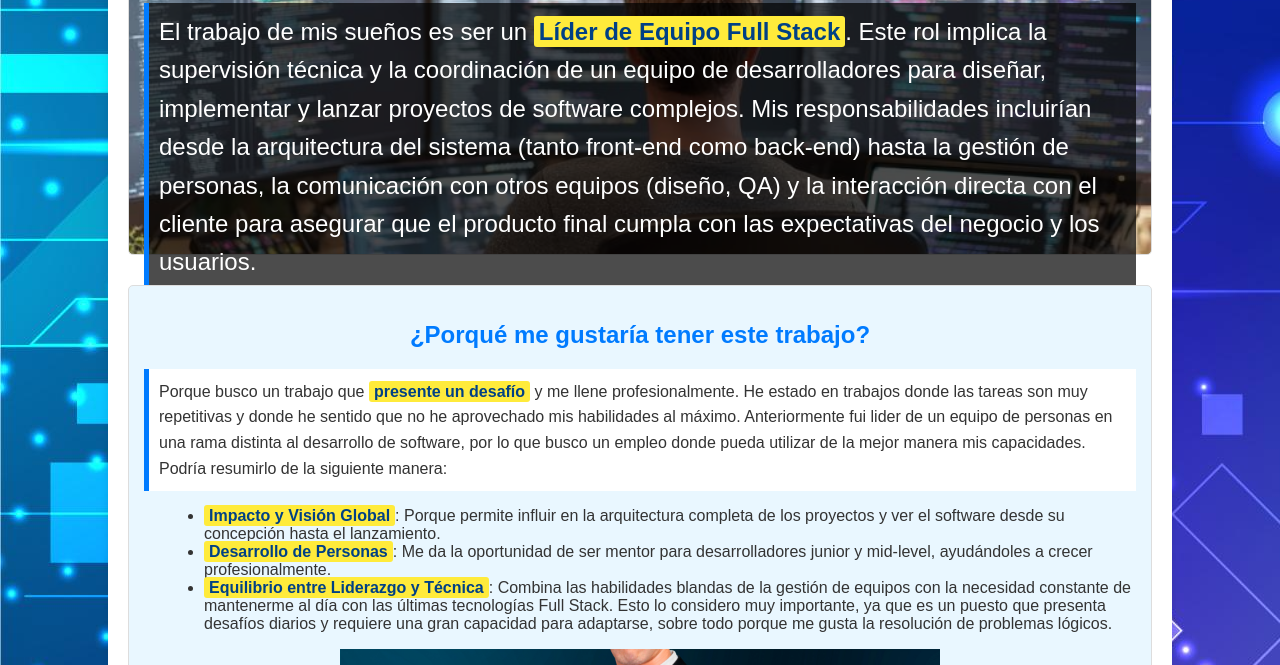
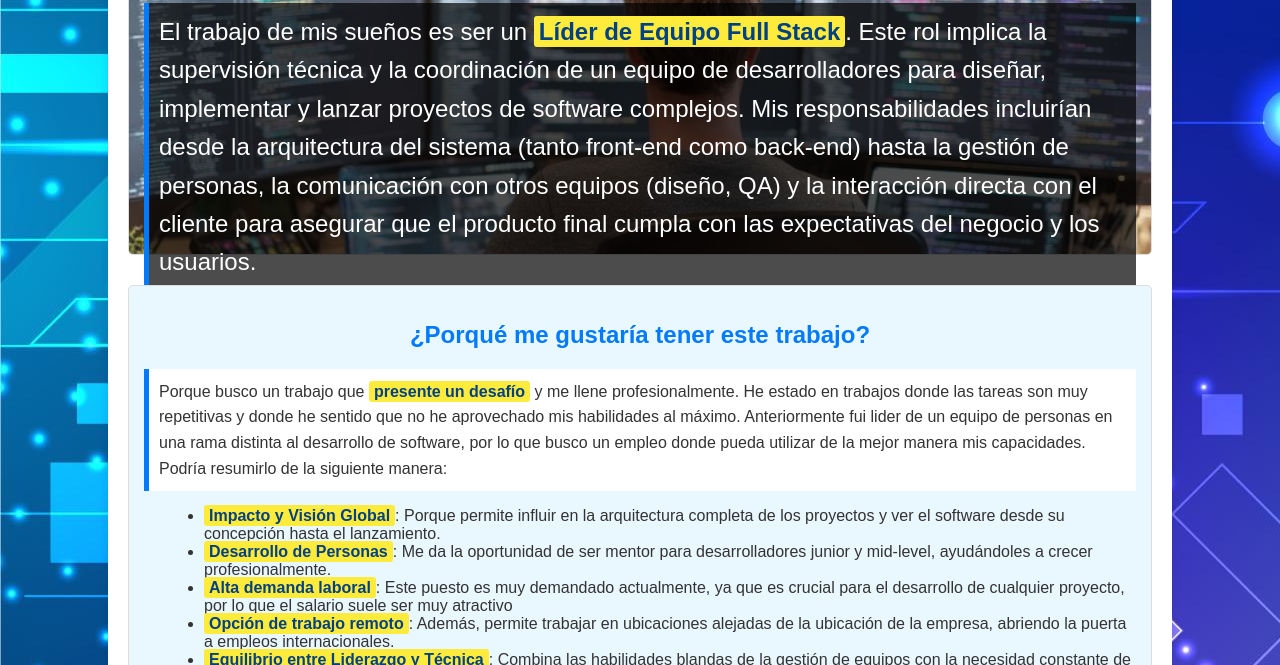
Before and after one commit to Adrian-UVEG/Reto-2, a plain HTML site: page index.html in a window 1280 px wide. Shown: the part 287-952 px from the top of the page. Drawn offline with Linux system fonts and the light colour scheme.

Commit message:
Update index.html
Actualización de lista

```diff
--- a/index.html
+++ b/index.html
@@ -27,6 +27,8 @@
             <ul>
                 <li><span class="resaltado">Impacto y Visión Global</span>: Porque permite influir en la arquitectura completa de los proyectos y ver el software desde su concepción hasta el lanzamiento.</li>
                 <li><span class="resaltado">Desarrollo de Personas</span>: Me da la oportunidad de ser mentor para desarrolladores junior y mid-level, ayudándoles a crecer profesionalmente.</li>
+                <li><span class="resaltado">Alta demanda laboral</span>: Este puesto es muy demandado actualmente, ya que es crucial para el desarrollo de cualquier proyecto, por lo que el salario suele ser muy atractivo</li>
+                <li><span class="resaltado">Opción de trabajo remoto</span>: Además, permite trabajar en ubicaciones alejadas de la ubicación de la empresa, abriendo la puerta a empleos internacionales.</li>
                 <li><span class="resaltado">Equilibrio entre Liderazgo y Técnica</span>: Combina las habilidades blandas de la gestión de equipos con la necesidad constante de mantenerme al día con las últimas tecnologías Full Stack. Esto lo considero muy importante, ya que es un puesto que presenta desafíos diarios y requiere una gran capacidad para adaptarse, sobre todo porque me gusta la resolución de problemas lógicos. </li>
             </ul>
             <img src="imagen_1.jpg" alt="Lider de equipo Fullstack" class="imagen-1">
```
